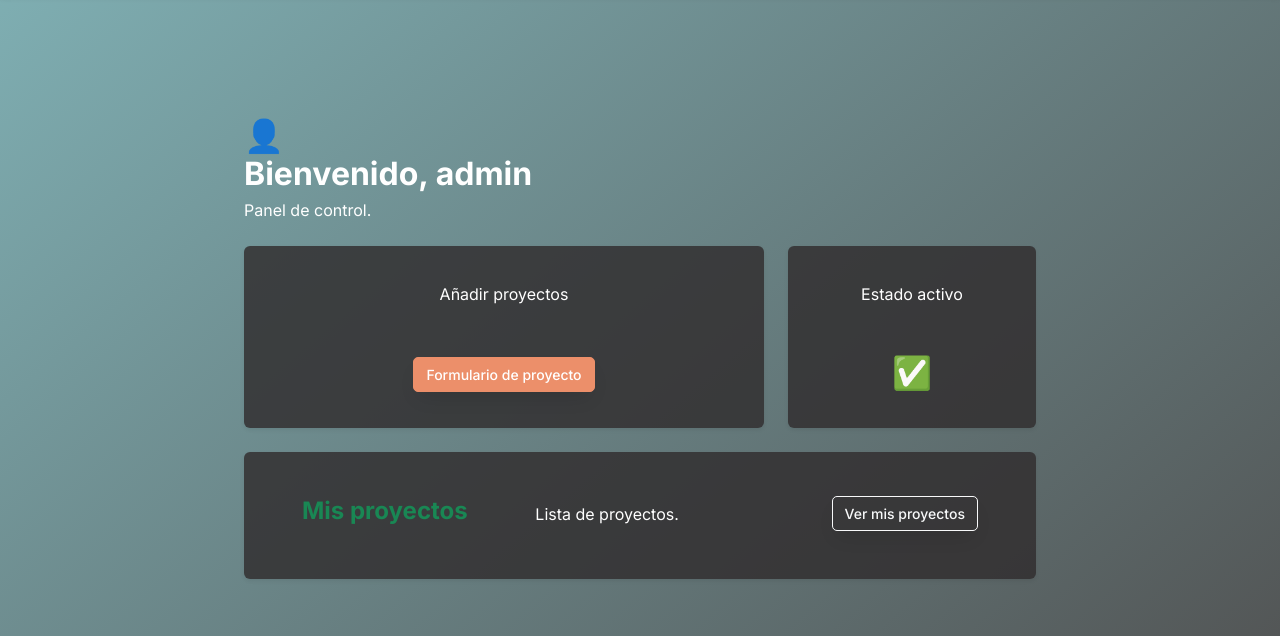
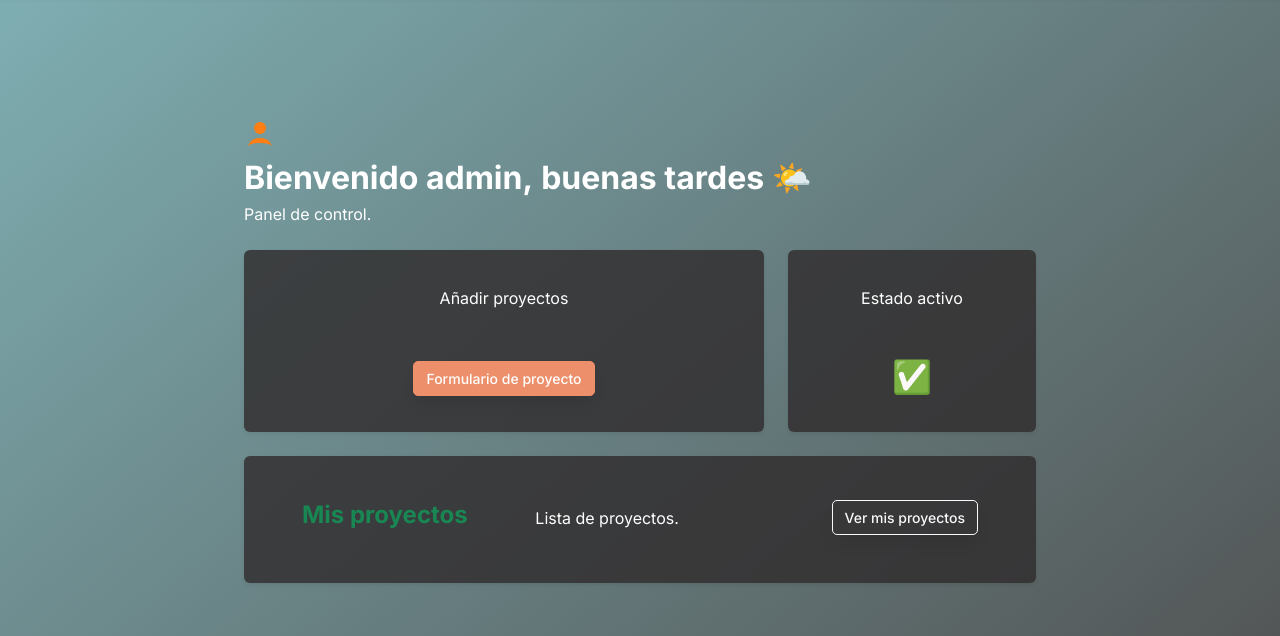
Before and after one commit to joseGallardocollab/proyecto_modulo_6, a Django app: page / in a window 1280 px wide. Shown: the part 64-700 px from the top of the page. Run offline with Django 5.2, Linux system fonts and the light colour scheme; a user stored in the database is signed in.

Commit message:
Mensaje y icono perfil dinamicos al entrar en dashboard

```diff
--- a/core/static/core/css/style.css
+++ b/core/static/core/css/style.css
@@ -42,6 +42,10 @@ main{
 
 .form-control {
   color: black !important;
+}
+
+h2{
+  color: white;
 }
 
 .navbar {
--- a/core/static/core/js/script.js
+++ b/core/static/core/js/script.js
@@ -0,0 +1,18 @@
+document.addEventListener("DOMContentLoaded", () => {
+    const saludo = document.getElementById("saludo");
+    const icono = document.getElementById("icono-perfil");
+
+    if (!saludo || !icono) return;
+
+    const hora = new Date().getHours();
+    const colores = ["#0d6efd", "#dc3545", "#198754", "#ffc107", "#6f42c1", "#fd7e14"];
+    const colorRandom = colores[Math.floor(Math.random() * colores.length)];
+
+    let mensaje = "";
+    if (hora < 12) mensaje = `buenos días ☀️`;
+    else if (hora < 18) mensaje = `buenas tardes 🌤️`;
+    else mensaje = `buenas noches 🌙`;
+
+    saludo.textContent = mensaje;
+    icono.style.color = colorRandom;
+});
--- a/core/templates/core/base.html
+++ b/core/templates/core/base.html
@@ -41,7 +41,7 @@
         <footer class="bg-dark text-white text-center py-3 mt-4">
             &copy; 2026 Proyecto Módulo 6. Todos los derechos reservados.
         </footer>
-        <script src="{% static 'core/js/main.js' %}"></script>
+        <script src="{% static 'core/js/script.js' %}"></script>
         <script src="https://cdn.jsdelivr.net/npm/bootstrap@5.3.2/dist/js/bootstrap.bundle.min.js"></script>
     </body>
 </html>
--- a/core/templates/core/dashboard.html
+++ b/core/templates/core/dashboard.html
@@ -15,8 +15,15 @@
                 <div class="d-flex justify-content-between align-items-center mb-4">
 
                     <div>
-                        <h2 class="fw-bold mb-1"><div class="fw-semibold">👤</div>
-                            Bienvenido, {{ user.username }}
+                        <h2>
+                            <svg id="icono-perfil" xmlns="http://www.w3.org/2000/svg" width="32" height="32" fill="currentColor" viewBox="0 0 16 16">
+                                <path d="M8 8a3 3 0 1 0 0-6 3 3 0 0 0 0 6z"/>
+                                <path fill-rule="evenodd" d="M14 14s-1-1.5-6-1.5S2 14 2 14s1-4 6-4 6 4 6 4z"/>
+                            </svg>
+                        </h2>
+                        <h2 class="fw-bold mb-1 d-flex align-items-center">
+                            Bienvenido {{ user.username }},
+                            <span id="saludo" class="ms-2"></span>
                         </h2>
 
                         <p class="mb-0">
@@ -106,6 +113,7 @@
                         </div>
 
                         <!-- tareas -->
+
                     </div>
                 </div>
 
```
Also changed, not shown: db.sqlite3.
